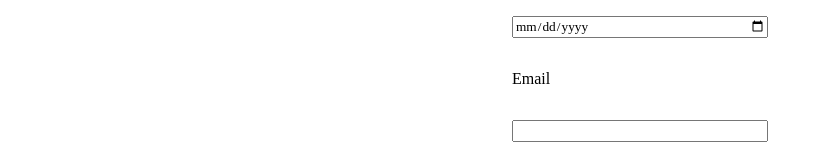
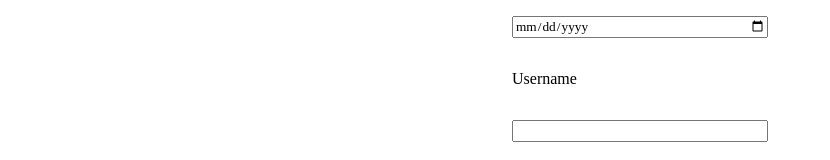
Before and after one commit to adaiuto1/GUI-final, a React (Create React App) app in the folder frontend/: page /register in a window 1280 px wide. Shown: the part 221-381 px from the top of the page, without its empty margins (0-830 px from the left). Built offline with nearby package versions, Linux system fonts and the light colour scheme.

Commit message:
frontend/backend connection

```diff
--- a/frontend/package.json
+++ b/frontend/package.json
@@ -6,7 +6,7 @@
     "@testing-library/jest-dom": "^5.16.5",
     "@testing-library/react": "^13.4.0",
     "@testing-library/user-event": "^13.5.0",
-    "axios": "^1.0.0",
+    "axios": "^1.1.3",
     "react": "^18.2.0",
     "react-dom": "^18.2.0",
     "react-router-dom": "^6.4.3",
--- a/frontend/src/App.js
+++ b/frontend/src/App.js
@@ -1,6 +1,5 @@
 import './App.css';
 import React from 'react';
-import axios from 'axios';
 import { LoginForm, RegisterForm } from './login';
 import { Routes, Route } from 'react-router-dom';
 
--- a/frontend/src/api/userApi.js
+++ b/frontend/src/api/userApi.js
@@ -1,5 +1,5 @@
-import axios from "axios";
-const apiEndpoint = 'http://localhost:8000';
+import axios from 'axios';
+const apiEndpoint = '//localhost:8000';
 
 export const getUsers = () => {
     return axios.get(`${apiEndpoint}/users`).then(x => x.data);
@@ -10,8 +10,8 @@ export const getUser = id => {
 }
 
 export const createUser = body => {
-    debugger;
-    return axios.post(`${apiEndpoint}/user`, body)
-    .then(x => x.data)
+    console.log(body);
+    axios.post(`${apiEndpoint}/users`, body)
+    .then(response => console.log(response))
     .catch(error => console.log(error));
 }
--- a/frontend/src/login/RegisterForm.jsx
+++ b/frontend/src/login/RegisterForm.jsx
@@ -5,7 +5,7 @@ import { createUser } from "../api/userApi";
 export const RegisterForm = ({ changeView }) => {
     const [name, setName] = useState('Your Name');
     const [birthday, setBirthday] = useState('00/00/0000');
-    const [email, setEmail] = useState('example@email.com');
+    const [username, setUsername] = useState('username');
     const [password, setPassword] = useState('password');
 
     return <div>
@@ -15,14 +15,14 @@ export const RegisterForm = ({ changeView }) => {
             <input type="text" id="name" name="name"  onChange={ event => setName(event.target.value) }/>
             <label htmlFor="birthday">Date of Birth</label>
             <input type="date" id="birthday" name="birthday" onChange={ event => setBirthday(event.target.value) }/>
-            <label htmlFor="email">Email</label>
-            <input type="text" id="email" name="email" onChange={ event => setEmail(event.target.value) }/>
+            <label htmlFor="username">Username</label>
+            <input type="text" id="username" name="username" onChange={ event => setUsername(event.target.value) }/>
             <label htmlFor="password">Password</label>
             <input type="password" id="password" name="password" onChange={ event => setPassword(event.target.value) } />
             <label htmlFor="password-confirmation">Confirm Password</label>
             <input type="password" id="password-confirmation" name="password-confirmation" />
-            <button type="submit" className="btn btn-primary" onClick={ () => {
-                createUser({ name: name, birthday: birthday, email: email, password: password })
+            <button type="button" className="btn btn-primary" onClick={ () => {
+                createUser({ name: name, birthday: birthday, username: username, password: password })
             } } >Submit</button>
         </form>
         <p>Already have an account? <Link to='/login'>Login</Link></p>
```
Also changed, not shown: 1 other file (tests, documents, lock files or other folders).
